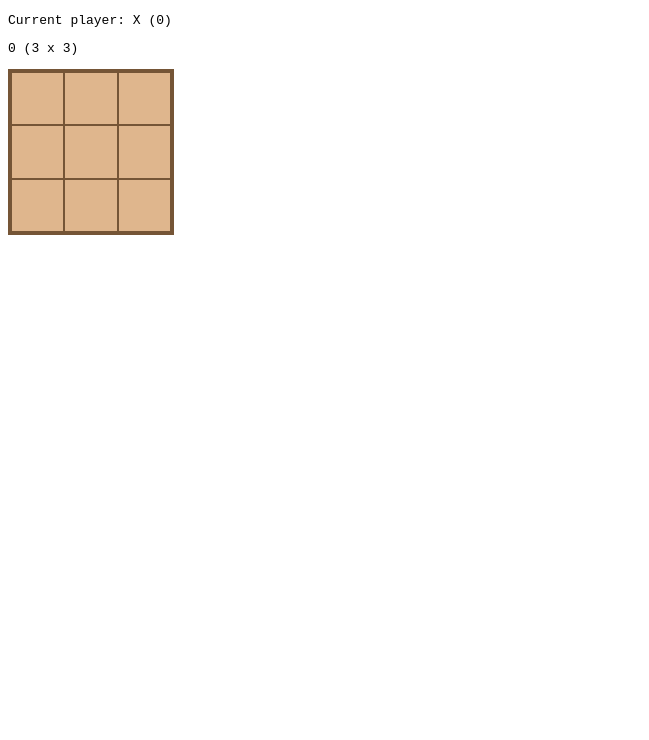
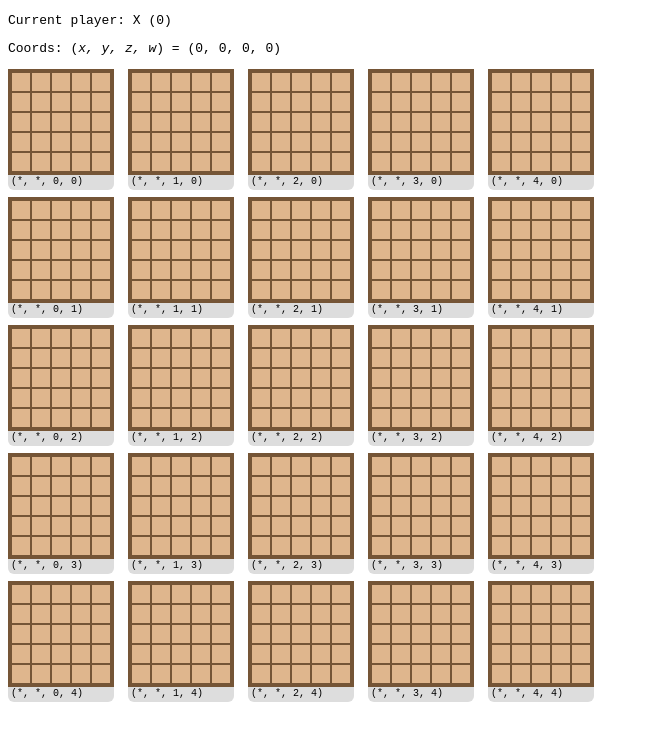
Before and after one commit to lucrae/kdttt, a React app: page / in a window 1280 px wide. Shown: the whole page, without its empty margins (0-649 px from the left). Built offline with nearby package versions, Linux system fonts and the light colour scheme.

Commit message:
Designed 4D board

```diff
--- a/src/components/Board.js
+++ b/src/components/Board.js
@@ -1,15 +1,23 @@
 import React from 'react';
 import Cell from './Cell';
 
-const Board = ({ boardIndex, size, cells, markCell }) => {
-    const style = {'grid-template': `repeat(${size}, 1fr) / repeat(${size}, 1fr)`};
 
-    return (<>
-        <p>{ boardIndex } ({ size } x { size })</p>
-        <div className="board" style={ style } >
-            { cells.map((mark, i) => <Cell key={i} mark={mark} markCell={() => markCell(i)} />) }
+const Board = ({ boardIndex, m, cells, markCell, hoverCell }) => {
+    const style = {'gridTemplate': `repeat(${m}, 1fr) / repeat(${m}, 1fr)`};
+    const coordZ = boardIndex % m;
+    const coordW = Math.floor(boardIndex / m);
+
+    const startCellIndex = boardIndex * (m**2);
+    const cellIndexes = [...Array(m**2).keys()].map(i => i + startCellIndex);
+
+    return (
+        <div>
+            <div className="board" style={ style } >
+                { cellIndexes.map((i) => <Cell index={i} key={i} mark={cells[i]} markCell={() => markCell(i)} hoverCell={() => hoverCell(i)} />) }
+            </div>
+            <div className="board-desc">(*, *, { coordZ }, { coordW })</div>
         </div>
-    </>);
+    );
 };
 
 export default Board;
--- a/src/components/Cell.js
+++ b/src/components/Cell.js
@@ -1,10 +1,10 @@
 import React from 'react';
 
-const Cell = ({ mark,  markCell }) => {
+const Cell = ({ mark,  markCell, hoverCell }) => {
   const style = mark ? 'cell cell-occupied' : 'cell cell-unoccupied';
 
   return (
-    <button className={ style } onClick={ markCell }>
+    <button className={ style } onClick={ markCell } onMouseEnter={ hoverCell }>
       { mark }
     </button>
   );
--- a/src/components/Game.js
+++ b/src/components/Game.js
@@ -1,17 +1,17 @@
 import React, { useState } from "react";
+
 import Board from "./Board";
-
-
-// const log3 = (x) => Math.log(x) / Math.log(3);
+import { indexToCoords, arrayToTupleString } from '../utils'
 
 
 const Game = () => {
   const players = ['X', 'O'];
-  const n = 2; // number of dimensions
-  const m = 3; // size of each dimension
+  const n = 4; // number of dimensions
+  const m = 5; // size of each dimension
 
   const [currentPlayerIndex, setCurrentPlayerIndex] = useState(0);
   const [cells, setCells] = useState(Array(m**n).fill(null));
+  const [hoverCoords, setHoverCoords] = useState(indexToCoords(0, n, m));
 
   const markCell = (i) => {
 
@@ -26,10 +26,23 @@ const Game = () => {
     // go to next player
     setCurrentPlayerIndex((currentPlayerIndex + 1) % players.length);
   }
+
+  const hoverCell = (i) => {
+    const coords = indexToCoords(i, n, m);
+    setHoverCoords(coords);
+  }
+
+  const style = {'gridTemplateColumns': `repeat(${m}, 1fr)`};
+  const boardIndexes = [...Array(m**(n-2)).keys()];
+  const boards = boardIndexes.map(
+    (i) => <Board boardIndex={ i } cells={ cells } m={ m } markCell={ markCell } hoverCell={ hoverCell } />
+  );
+
   return (<>
     <p>Current player: { players[currentPlayerIndex] } ({ currentPlayerIndex })</p>
-    <div>
-    <Board boardIndex={0} cells={cells} size={m} markCell={ markCell }/>
+    <p>Coords: (<i>x, y, z, w</i>) = { arrayToTupleString(hoverCoords) }</p>
+    <div className='board-suite' style = { style }>
+      { boards }
     </div>
   </>);
 };
--- a/src/index.css
+++ b/src/index.css
@@ -1,8 +1,11 @@
 :root {
+  --board-size: 100px;
+
   /* colours */
   --col-board: #dfb68d;
   --col-board-accent: #cf945a;
   --col-board-border: #755536;
+  --col-board-desc: #ddd;
   --col-win: #47c276;
 }
 
@@ -11,14 +14,33 @@ html {
   margin: 0 auto;
 }
 
+.board-suite {
+  /* layout */
+  display: grid;
+  width: 600px;
+  height: 640px;
+}
+
 .board {
   /* layout */
   display: grid;
-  width: 160px;
-	height: 160px;
+  width: var(--board-size);
+	height: var(--board-size);
 
   /* design */
   border: 3px solid var(--col-board-border);
+}
+
+.board-desc {
+  /* layout */
+  width: calc(var(--board-size));
+
+  /* design */
+  background-color: var(--col-board-desc);
+  font-size: 10px;
+  padding: 1px 3px 3px 3px;
+  border-bottom-left-radius: 6px;
+  border-bottom-right-radius: 6px;
 }
 
 .cell {
@@ -32,7 +54,7 @@ html {
   /* text */
   justify-content: center;
   align-items: center;
-  font-size: 16px;
+  font-size: 12px;
   font-weight: bold;
 }
 
--- /dev/null
+++ b/src/utils.js
@@ -0,0 +1,47 @@
+/**
+ * Calculates coordinates from index in hypercube.
+ * @param {number} i Index
+ * @param {number} n Number of dimensions
+ * @param {number} m Size of each dimension
+ * @returns {Array} Coordinates [x, y, z, ...]
+ */
+const indexToCoords = (i, n, m) => {
+  let coords = [];
+
+  for (let j = n - 1; j >= 0; j--) {
+    const unit = m**j;
+    coords.push(Math.floor(i / unit));
+    i = i % unit;
+  }
+
+  return coords.reverse();
+}
+
+/**
+ * Calculates index from coords in hypercube.
+ * @param {Array} coords Coordinates [x, y, z, ...]
+ * @param {number} n Number of dimensions
+ * @param {number} m Size of each dimension
+ * @returns {number} Index
+ */
+const coordsToIndex = (coords, n, m) => {
+  let i = 0;
+}
+
+/**
+ * Formats an array into a string in tuple form
+ * @param {Array} 1D array
+ * @returns {string} Formatted string (x, y, z, ...)
+ */
+const arrayToTupleString = (a) => {
+  let s = '('
+  for (let i = 0; i < a.length - 1; i++) {
+    s += `${a[i]}, `;
+  }
+  s += `${a[a.length - 1]})`
+
+  return s;
+}
+
+
+export { indexToCoords, arrayToTupleString };
```
Also changed, not shown: src/helper.js (deleted, +0 -21 lines).
